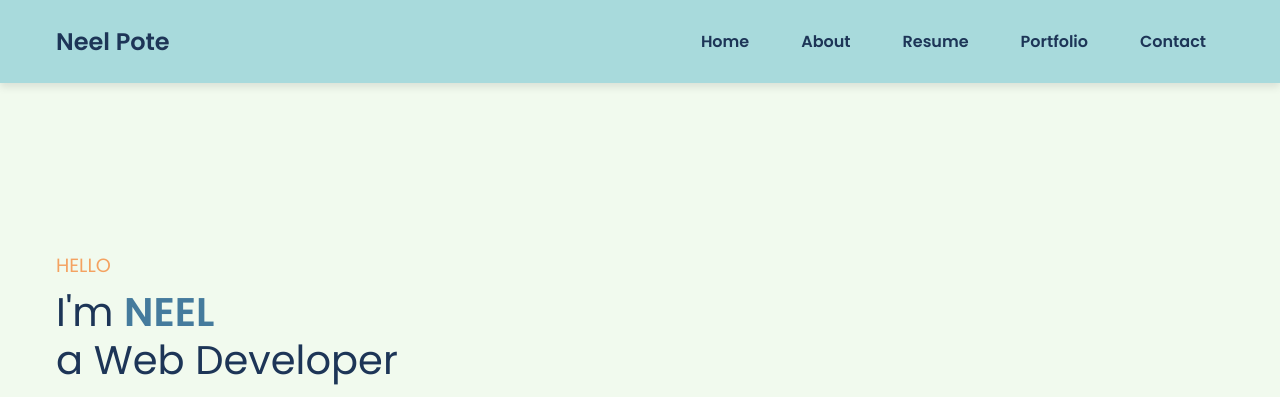
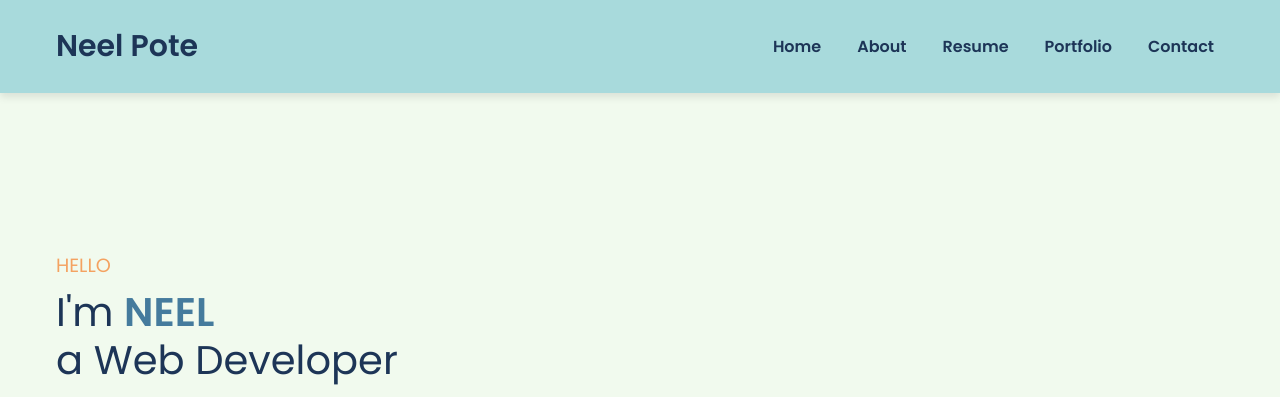
Before and after one commit to neelpote/portfolio-website, a plain HTML site: page index.html in a window 1280 px wide. Shown: the top 397 px of the page. Drawn offline with nearby package versions, Linux system fonts and the light colour scheme.

Commit message:
Update styles.css

```diff
--- a/styles.css
+++ b/styles.css
@@ -46,7 +46,7 @@ nav {
 }
 
 nav .logo a {
-  font-size: 1.5rem;
+  font-size: 30px;
   font-weight: 600;
   color: var(--text-dark);
   transition: 0.3s;
@@ -63,7 +63,7 @@ nav input {
   display: none;
 }
 nav .checkbox i {
-  font-size: 2rem;
+  font-size: 20px;
   color: var(--text-dark);
   cursor: pointer;
 }
@@ -77,12 +77,12 @@ ul {
 }
 
 ul li a {
-  padding: 0.5rem 1rem;
+  padding: 5px 8px;
   border: 2px solid transparent;
   text-decoration: none;
   font-weight: 600;
   color: var(--text-dark);
-  transition: 0.3s;
+
 }
 
 ul li a:hover {
```
